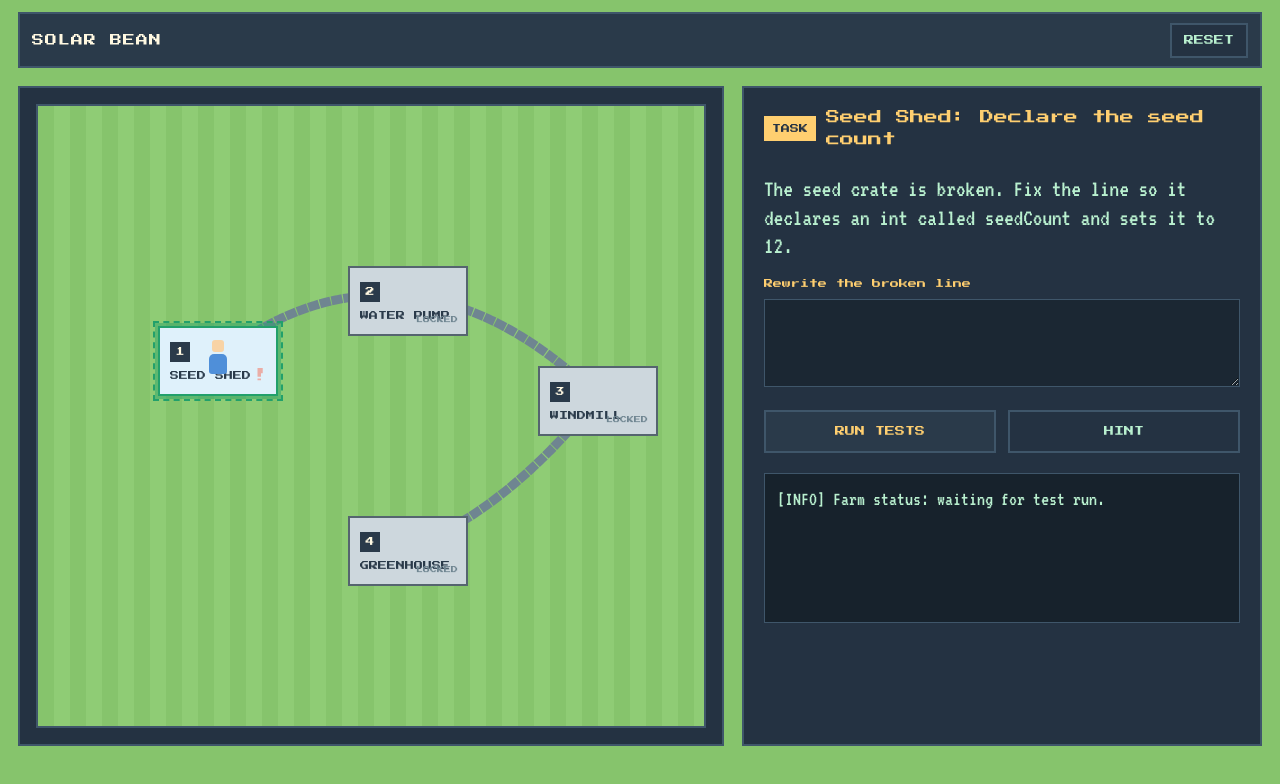
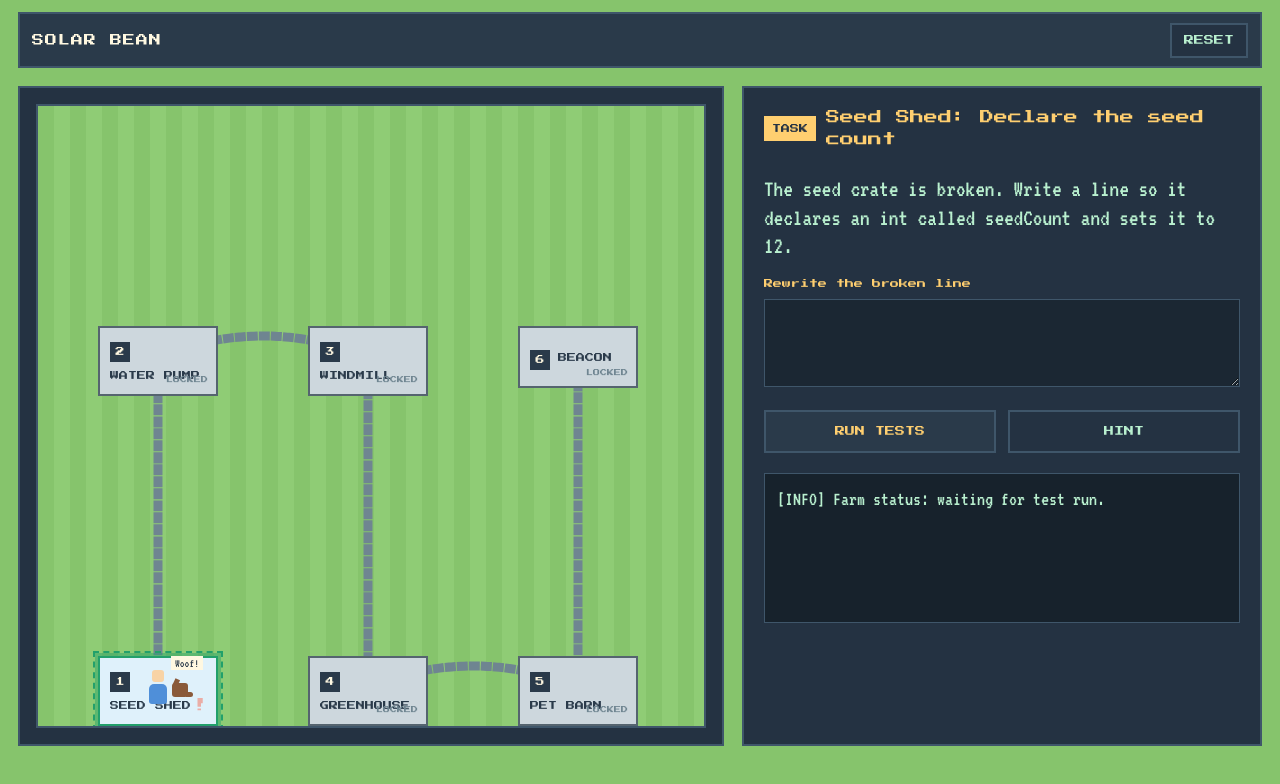
Before and after one commit to Sofieasj/DAVE3625-oblig3, a React (Vite) app: page / in a window 1280 px wide. Shown: the top 784 px of the page. Built offline with nearby package versions, Linux system fonts and the light colour scheme.

Commit message:
Added pet barn task, adjusted layout.

```diff
--- a/src/App.css
+++ b/src/App.css
@@ -93,7 +93,7 @@
   position: absolute;
   inset: 0 auto auto 0;
   width: 720px;
-  height: 620px;
+  height: 940px;
   will-change: transform;
   user-select: none;
 }
@@ -102,7 +102,7 @@
   position: absolute;
   inset: 0 auto auto 0;
   width: 720px;
-  height: 620px;
+  height: 940px;
   overflow: visible;
   pointer-events: none;
 }
@@ -237,6 +237,71 @@
   height: 20px;
   background: var(--color-player-overalls);
   border-radius: 5px 5px 3px 3px;
+}
+
+.pet-companion {
+  position: absolute;
+  top: 13px;
+  left: 26px;
+  width: 16px;
+  height: 14px;
+  background: var(--color-trunk);
+  border-radius: 3px;
+}
+
+.pet-companion.raccoon {
+  background: var(--color-raccoon);
+}
+
+.pet-ear {
+  position: absolute;
+  top: -4px;
+  left: 2px;
+  width: 5px;
+  height: 6px;
+  background: inherit;
+  transform: rotate(25deg);
+}
+
+.pet-tail {
+  position: absolute;
+  right: -5px;
+  bottom: 0;
+  width: 7px;
+  height: 5px;
+  background: inherit;
+  border-radius: 0 5px 5px 0;
+}
+
+.pet-companion.raccoon .pet-mask {
+  position: absolute;
+  z-index: 1;
+  top: 4px;
+  left: 1px;
+  width: 14px;
+  height: 5px;
+  background: var(--color-raccoon-mask);
+}
+
+.pet-companion.raccoon .pet-tail {
+  background: repeating-linear-gradient(
+    90deg,
+    var(--color-raccoon-mask) 0 2px,
+    var(--color-raccoon) 2px 4px
+  );
+}
+
+.pet-speech {
+  position: absolute;
+  top: -14px;
+  left: 25px;
+  padding: 1px 4px;
+  background: var(--color-cream);
+  color: var(--color-hud);
+  font-family: var(--font-secondary);
+  font-size: 12px;
+  line-height: 1;
+  white-space: nowrap;
 }
 
 /* Terminal task panel */
--- a/src/App.tsx
+++ b/src/App.tsx
@@ -23,8 +23,9 @@ function loadGameState(): GameState {
     }
 
     const parsedState: unknown = JSON.parse(savedState)
-    if (isGameState(parsedState)) {
-      return parsedState
+    const migratedState = migrateGameState(parsedState)
+    if (migratedState) {
+      return migratedState
     }
 
     console.warn('Saved Solar Bean progress is invalid. Starting a new game.')
@@ -50,11 +51,23 @@ function isGameState(value: unknown): value is GameState {
     state.fixedNodeIds.every((nodeId) => knownNodeIds.has(nodeId)) &&
     typeof state.nodeStates === 'object' &&
     state.nodeStates !== null &&
-    mapNodes.every((node) => {
-      const status = state.nodeStates?.[node.id]
-      return status === 'locked' || status === 'current' || status === 'fixed'
-    })
+    Object.entries(state.nodeStates).every(([nodeId, status]) =>
+      knownNodeIds.has(nodeId) &&
+      (status === 'locked' || status === 'current' || status === 'fixed'),
+    )
   )
+}
+
+function migrateGameState(value: unknown): GameState | null {
+  if (!isGameState(value)) {
+    return null
+  }
+
+  const nodeStates = Object.fromEntries(
+    mapNodes.map((node) => [node.id, value.nodeStates[node.id] ?? 'locked']),
+  )
+
+  return { ...value, nodeStates }
 }
 
 function App() {
@@ -146,6 +159,8 @@ function App() {
           nodes={mapNodes}
           getNodeStatus={(node) => getNodeStatus(gameState, node)}
           selectedNodeId={selectedNodeId}
+          petVariant={gameState.fixedNodeIds.includes('pet-barn') ? 'raccoon' : 'dog'}
+          petSpeech={gameState.fixedNodeIds.includes('pet-barn') ? 'Chitter!' : 'Woof!'}
           onSelectNode={(node) => {
             setSelectedNodeId(node.id)
             setAnswer('')
--- a/src/components/OverworldMap.tsx
+++ b/src/components/OverworldMap.tsx
@@ -7,6 +7,8 @@ type OverworldMapProps = {
   nodes: MapNode[]
   getNodeStatus: (node: MapNode) => NodeStatus
   selectedNodeId: string
+  petVariant: 'dog' | 'raccoon'
+  petSpeech: string
   onSelectNode: (node: MapNode) => void
 }
 
@@ -14,6 +16,8 @@ export function OverworldMap({
   nodes,
   getNodeStatus,
   selectedNodeId,
+  petVariant,
+  petSpeech,
   onSelectNode,
 }: OverworldMapProps) {
   const currentNode = nodes.find((node) => getNodeStatus(node) === 'current') ?? nodes[0]
@@ -22,7 +26,7 @@ export function OverworldMap({
   const contentRef = useRef<HTMLDivElement>(null)
   const previousNodeId = useRef(currentNode?.id)
   const dragStart = useRef<{ pointerId: number; x: number; y: number; offsetX: number; offsetY: number } | null>(null)
-  const [mapOffset, setMapOffset] = useState({ x: 0, y: 0 })
+  const [mapOffset, setMapOffset] = useState({ x: 0, y: -250 })
 
   useEffect(() => {
     if (!currentNode || previousNodeId.current === currentNode.id) {
@@ -100,7 +104,7 @@ export function OverworldMap({
           className="map-content"
           style={{ transform: `translate(${mapOffset.x}px, ${mapOffset.y}px)` }}
         >
-        <svg className="map-paths" viewBox="0 0 720 620" aria-hidden="true">
+        <svg className="map-paths" viewBox="0 0 720 940" aria-hidden="true">
           {nodes.slice(0, -1).map((node, index) => {
             const nextNode = nodes[index + 1]
             const path = createPath(node, nextNode)
@@ -148,6 +152,12 @@ export function OverworldMap({
           >
             <span className="token-head" />
             <span className="token-body" />
+            <span className={`pet-companion ${petVariant}`} aria-hidden="true">
+              <span className="pet-ear" />
+              <span className="pet-mask" />
+              <span className="pet-tail" />
+            </span>
+            <span className="pet-speech" aria-live="polite">{petSpeech}</span>
           </div>
         )}
         </div>
--- a/src/data/exercises.ts
+++ b/src/data/exercises.ts
@@ -16,10 +16,10 @@ export const exercises: Exercise[] = [
     type: 'fix-code',
     title: 'Seed Shed: Declare the seed count',
     prompt:
-      'The seed crate is broken. Fix the line so it declares an int called seedCount and sets it to 12.',
+      'The seed crate is broken. Write a line so it declares an int called seedCount and sets it to 12.',
     acceptedAnswers: ['int seedCount = 12;'],
     hint: 'Use an int variable named seedCount and assign 12.',
-    failMessage: 'The variable name or the value is wrong.',
+    failMessage: 'The variable name or value is wrong. Double-check your spelling.',
   },
   {
     id: 'water-pump-1',
@@ -35,7 +35,7 @@ export const exercises: Exercise[] = [
     ],
     hint: 'Check waterLevel > 0 in the if condition. Use else to set waterLevel to 0.',
     failMessage:
-      'Use > 0 in the condition, decrease waterLevel in the if branch, and assign 0 in the else branch.',
+      'Use > 0 in the condition, decrease waterLevel in the if branch, and assign 0 in the else branch. Double-check your spelling.',
   },
   {
     id: 'windmill-1',
@@ -49,6 +49,30 @@ export const exercises: Exercise[] = [
       'for (int i = 0; i < 3; i += 1) { System.out.println("Bean!"); }',
     ],
     hint: 'Set i to 0, use i < 3 as the condition, and increase i each time.',
-    failMessage: 'Check that the loop runs 3 times and prints "Bean!" each time.',
+    failMessage: 'Check that the loop runs 3 times and prints "Bean!" each time. Double-check your spelling.',
+  },
+  {
+    id: 'greenhouse-1',
+    nodeId: 'greenhouse',
+    type: 'fix-code',
+    title: 'Greenhouse: Plant the first seed',
+    prompt:
+      'Write a method called getFirstSeed that takes an int array named seedCounts and returns its first value.',
+    acceptedAnswers: ['int getFirstSeed(int[] seedCounts) { return seedCounts[0]; }'],
+    hint: 'The method returns an int. Use seedCounts[0] to access the first array value.',
+    failMessage: 'Check the method name, array parameter, and first array index. Double-check your spelling.',
+  },
+  {
+    id: 'pet-barn-1',
+    nodeId: 'pet-barn',
+    type: 'fix-code',
+    title: 'Pet Barn: Build a Raccoon',
+    prompt:
+      'Create a Raccoon subclass of Pet and override sound() so it returns "Chitter!".',
+    acceptedAnswers: [
+      'class Raccoon extends Pet { @Override public String sound() { return "Chitter!"; } }',
+    ],
+    hint: 'Use "class Raccoon extends Pet" and add @Override above a sound() method that returns "Chitter!".',
+    failMessage: 'Check the subclass name, parent class, and overridden sound method. Double-check your spelling.',
   },
 ]
--- a/src/data/nodes.ts
+++ b/src/data/nodes.ts
@@ -10,28 +10,42 @@ export const mapNodes: MapNode[] = [
   {
     id: 'seed-shed',
     name: 'Seed Shed',
-    position: { x: 120, y: 220 },
+    position: { x: 60, y: 800 },
     unlocks: 'water-pump',
     exerciseIds: ['seed-shed-1'],
   },
   {
     id: 'water-pump',
     name: 'Water Pump',
-    position: { x: 310, y: 160 },
+    position: { x: 60, y: 470 },
     unlocks: 'windmill',
     exerciseIds: ['water-pump-1'],
   },
   {
     id: 'windmill',
     name: 'Windmill',
-    position: { x: 500, y: 260 },
+    position: { x: 270, y: 470 },
     unlocks: 'greenhouse',
     exerciseIds: ['windmill-1'],
   },
   {
     id: 'greenhouse',
     name: 'Greenhouse',
-    position: { x: 310, y: 410 },
+    position: { x: 270, y: 800 },
+    unlocks: 'pet-barn',
+    exerciseIds: ['greenhouse-1'],
+  },
+  {
+    id: 'pet-barn',
+    name: 'Pet Barn',
+    position: { x: 480, y: 800 },
+    unlocks: 'beacon',
+    exerciseIds: ['pet-barn-1'],
+  },
+  {
+    id: 'beacon',
+    name: 'Beacon',
+    position: { x: 480, y: 470 },
     unlocks: null,
     exerciseIds: [],
   },
--- a/src/index.css
+++ b/src/index.css
@@ -39,7 +39,8 @@
   --color-code-type: #8fd9ec;
   --color-code-pink: #f5a9d0;
   --color-player-overalls: #4f8fd9;
-  --color-fox: #f09a4a;
+  --color-raccoon: #737b83;
+  --color-raccoon-mask: #303943;
   --color-cream: #fff8e1;
   --color-skin: #f8d3a5;
   --color-current-ring-glow: rgb(34 160 107 / 45%);
```
Also changed, not shown: 2 other files (tests, documents, lock files or other folders).
